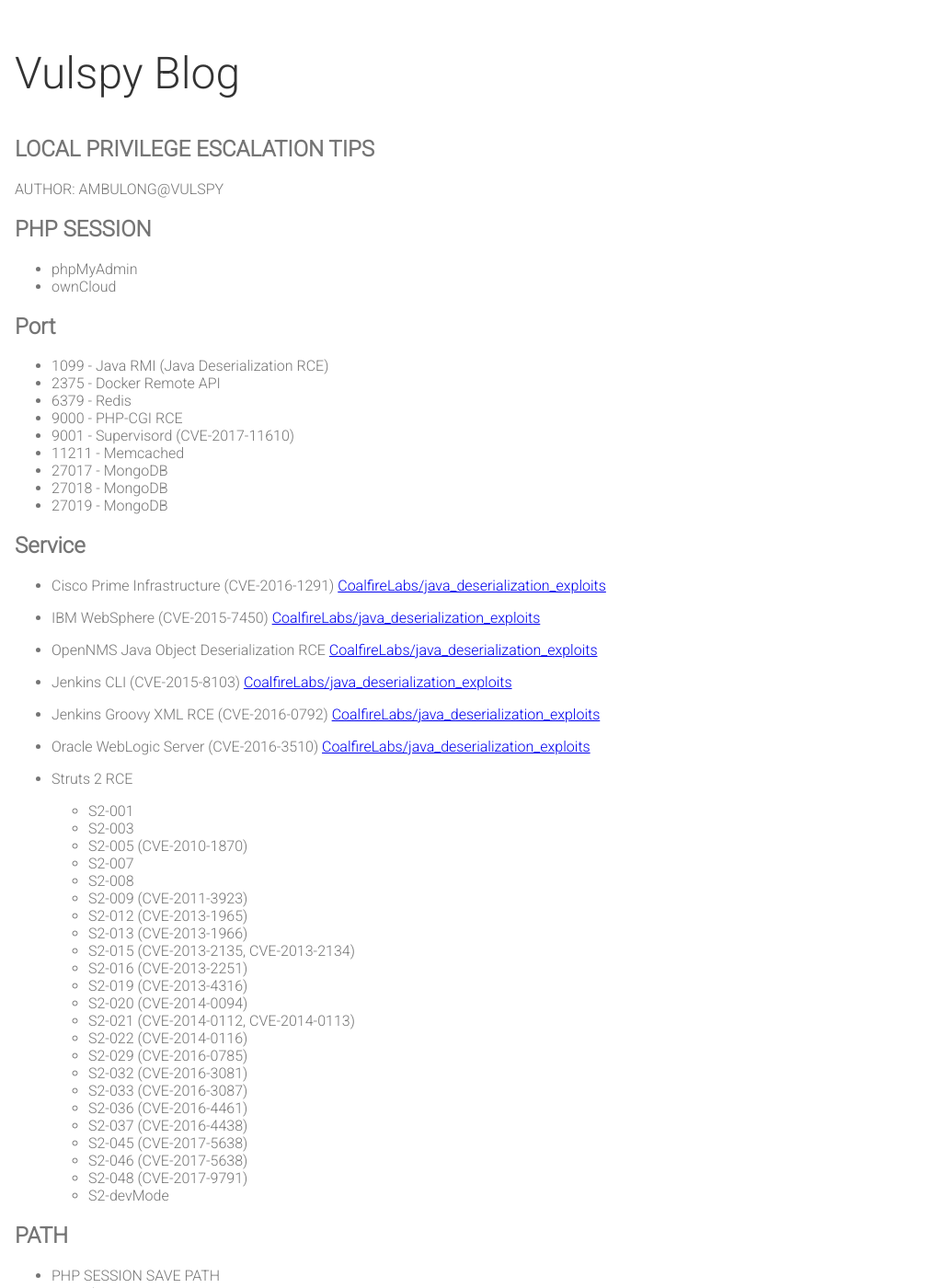
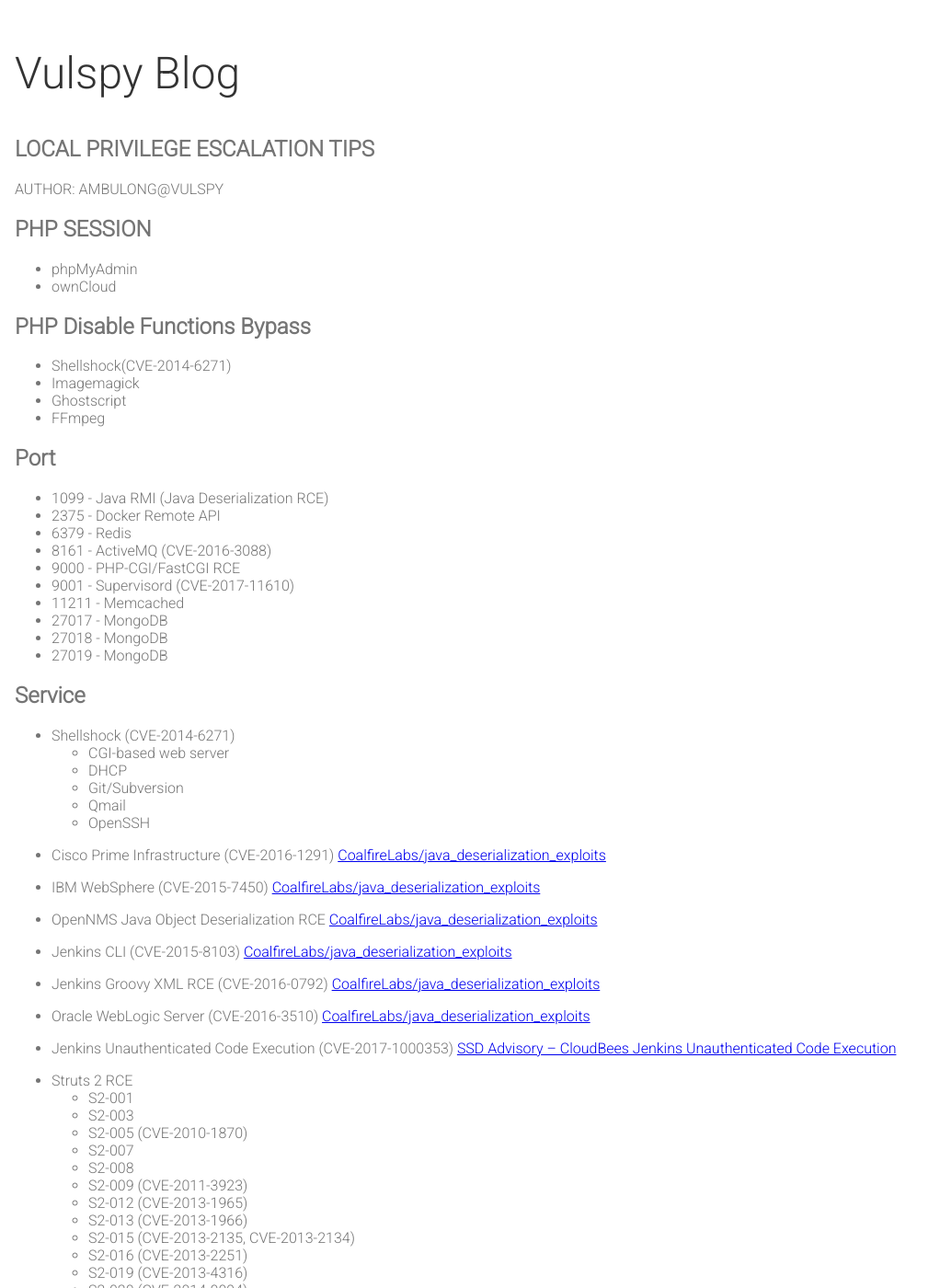
Before and after one commit to vulspy/vulspy.github.io, a Jekyll site: the page built from _posts/2017-08-12-Privilege-escalation.md, in a window 1280 px wide and 1400 px high. Shown: the whole window at 92% size, without its empty margins (0-1022 px from the left). Built offline with Jekyll 4.4.1, drawn with Linux system fonts in a browser that asks for light colours.

Commit message:
update privilege escalation

```diff
--- a/_posts/2017-08-12-Privilege-escalation.md
+++ b/_posts/2017-08-12-Privilege-escalation.md
@@ -9,12 +9,20 @@
 * phpMyAdmin
 * ownCloud
 
+# PHP Disable Functions Bypass
+
+* Shellshock(CVE-2014-6271)
+* Imagemagick
+* Ghostscript
+* FFmpeg
+
 # Port
 
 * 1099 - Java RMI (Java Deserialization RCE)
 * 2375 - Docker Remote API
 * 6379 - Redis
-* 9000 - PHP-CGI RCE
+* 8161 - ActiveMQ (CVE-2016-3088)
+* 9000 - PHP-CGI/FastCGI RCE
 * 9001 - Supervisord (CVE-2017-11610)
 * 11211 - Memcached
 * 27017 - MongoDB
@@ -22,6 +30,13 @@
 * 27019 - MongoDB
 
 # Service
+
+* Shellshock (CVE-2014-6271)
+  * CGI-based web server
+  * DHCP
+  * Git/Subversion
+  * Qmail
+  * OpenSSH
 
 * Cisco Prime Infrastructure (CVE-2016-1291)
 [CoalfireLabs/java_deserialization_exploits](https://github.com/CoalfireLabs/java_deserialization_exploits)
@@ -40,6 +55,9 @@
 
 * Oracle WebLogic Server (CVE-2016-3510)
 [CoalfireLabs/java_deserialization_exploits](https://github.com/CoalfireLabs/java_deserialization_exploits)
+
+* Jenkins Unauthenticated Code Execution (CVE-2017-1000353)
+[SSD Advisory – CloudBees Jenkins Unauthenticated Code Execution](https://blogs.securiteam.com/index.php/archives/3171)
 
 * Struts 2 RCE
   * S2-001
```
Also changed, not shown: other parts of _posts/2017-08-12-Privilege-escalation.md (+3 -0 lines).
